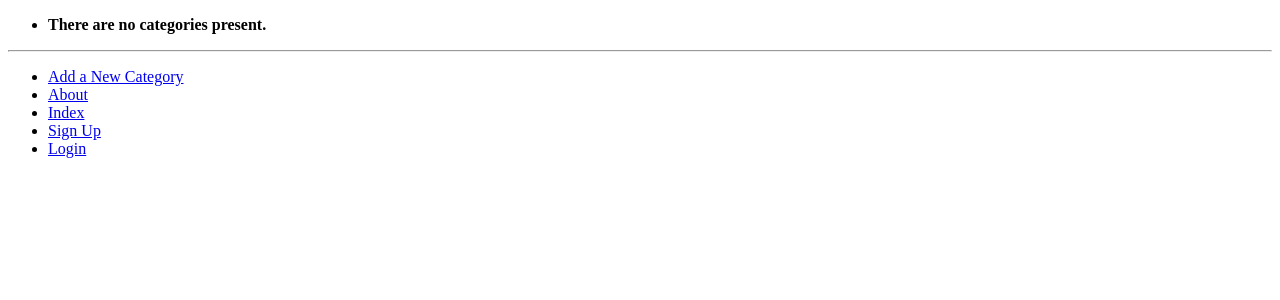
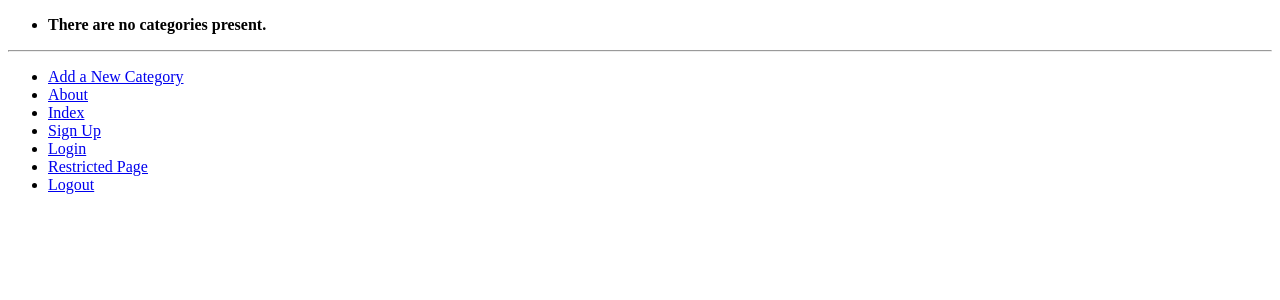
Before and after one commit to msoto5/tango_with_django_project, a Django app: page /rango/about/ in a window 1280 px wide. Shown: the part 320-620 px from the top of the page. Run offline with Django 3.2, Linux system fonts and the light colour scheme; data that the repository does not hold is empty.

Commit message:
Chapter 9.8. Restricted Access pages & logout

```diff
--- a/rango/urls.py
+++ b/rango/urls.py
@@ -12,5 +12,7 @@ urlpatterns = [
     path('category/<slug:category_name_slug>/add_page/', views.add_page,
          name='add_page'),
     path('register/', views.register, name='register'),
-    path('login/', views.user_login, name='login')
+    path('login/', views.user_login, name='login'),
+    path('restricted/', views.restricted, name='restricted'),
+    path('logout/', views.user_logout, name='logout')
 ]
--- a/rango/views.py
+++ b/rango/views.py
@@ -1,7 +1,8 @@
 from django.shortcuts import render, redirect
 from django.http import HttpResponse
 from django.urls import reverse
-from django.contrib.auth import authenticate, login
+from django.contrib.auth import authenticate, login, logout
+from django.contrib.auth.decorators import login_required
 from rango.forms import *
 from rango.models import *
 
@@ -127,3 +128,12 @@ def user_login(request):
 
     else:
         return render(request, 'rango/login.html')
+
+@login_required
+def restricted(request):
+    return HttpResponse("Since you're logged in, you can see this text!")
+
+@login_required
+def user_logout(request):
+    logout(request)
+    return redirect(reverse('rango:index'))
--- a/tango_with_django_project/settings.py
+++ b/tango_with_django_project/settings.py
@@ -134,3 +134,5 @@ MEDIA_URL = '/media/'
 #     'django.contrib.auth.hashersPBKDF2PasswordHasher',
 #     'django.contrib.auth.hashersPBKDF2SHA1PasswordHasher'
 # )
+
+LOGIN_URL = 'rango:login'
--- a/templates/rango/base.html
+++ b/templates/rango/base.html
@@ -29,6 +29,8 @@
                 <li><a href="{% url 'rango:index' %}">Index</a></li>
                 <li><a href="{% url 'rango:register' %}">Sign Up</a></li>
                 <li><a href="{% url 'rango:login' %}">Login</a></li>
+                <li><a href="{% url 'rango:restricted' %}">Restricted Page</a></li>
+                <li><a href="{% url 'rango:logout' %}">Logout</a></li>
             </ul>
         </div>
 
```
